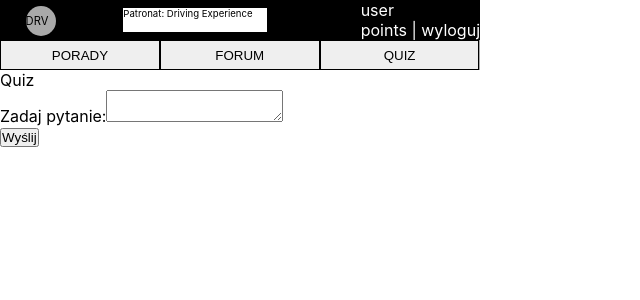
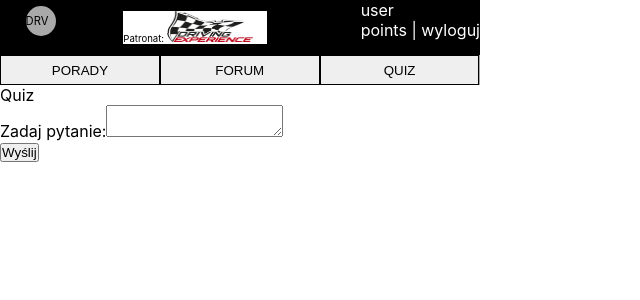
Before and after one commit to malastrasza/driver, a React (Create React App) app: page /#/quiz in a window 1280 px wide. Shown: the top 300 px of the page, without its empty margins (0-640 px from the left). Built offline with nearby package versions, Linux system fonts and the light colour scheme.

Commit message:
patron done

```diff
--- a/package.json
+++ b/package.json
@@ -3,6 +3,9 @@
   "version": "0.1.0",
   "private": true,
   "dependencies": {
+    "@fortawesome/fontawesome-svg-core": "^1.2.13",
+    "@fortawesome/free-solid-svg-icons": "^5.7.0",
+    "@fortawesome/react-fontawesome": "^0.1.4",
     "node-sass": "^4.11.0",
     "react": "^16.7.0",
     "react-dom": "^16.7.0",
--- a/src/App.js
+++ b/src/App.js
@@ -10,18 +10,27 @@ import {
 import Forum from "./Forum";
 import Body from "./Body";
 import Quiz from "./Quiz";
+import patronate from "./img/drivingexperience.jpg";
+import { library } from '@fortawesome/fontawesome-svg-core';
+import { FontAwesomeIcon } from '@fortawesome/react-fontawesome';
+import { faIgloo, faThumbsUp, faShareAlt } from '@fortawesome/free-solid-svg-icons';
+
+library.add(faIgloo, faThumbsUp, faShareAlt);
 
 class Header extends Component {
+
+
+
     render() {
         return (
             <Router>
                 <div>
                     <div className="headerBlack">
                         <span className="roundCircle">DRV</span>
-                        <div className="patron">Patronat: Driving Experience</div>
+                        <div className="patron">Patronat: <img className="patronate" src={patronate}/></div>
                         <div className="userHeader">
                             <span>user</span>
-                            <span>points | wyloguj</span>
+                            <div><span>points</span> | <a href="#">wyloguj</a></div>
                         </div>
                     </div>
                     <div className="headerChoice">
--- a/src/App.scss
+++ b/src/App.scss
@@ -10,7 +10,7 @@
 }
 
 .headerBlack {
-  height: 40px;
+  height: 55px;
   background-color: black;
   display: flex;
   justify-content: space-between;
@@ -41,6 +41,11 @@
   align-self: center;
   justify-self: center;
   font-size: 0.6rem;
+}
+
+.patronate {
+  width: 60%;
+  height: 95%;
 }
 
 .userHeader {
@@ -85,3 +90,8 @@
   height: 20px;
   width: 100%;
 }
+
+a {
+  text-decoration: none;
+  color: white;
+}
--- a/src/Body.js
+++ b/src/Body.js
@@ -3,6 +3,8 @@ import './App.scss';
 import {Player} from "video-react";
 import movie from "./img/crash.mp4";
 import moviePoster from "./img/carcrash.jpeg";
+
+import { FontAwesomeIcon } from '@fortawesome/react-fontawesome';
 
 class Body extends Component {
     render() {
@@ -27,7 +29,10 @@ class Body extends Component {
                     </div>
                     <button>Trening</button>
                     <div className="weeklyTags">bezpieczeństwo | hamowanie | technika</div>
-                    <div className="weeklyShare"></div>
+                    <div className="weeklyShare">
+                        <FontAwesomeIcon icon="share-alt" />
+                        <FontAwesomeIcon icon="thumbs-up"/>
+                    </div>
                 </div>
             </div>
         )
```
Also changed, not shown: src/img/drivingexperience.jpg (added), 1 other file (tests, documents, lock files or other folders).
